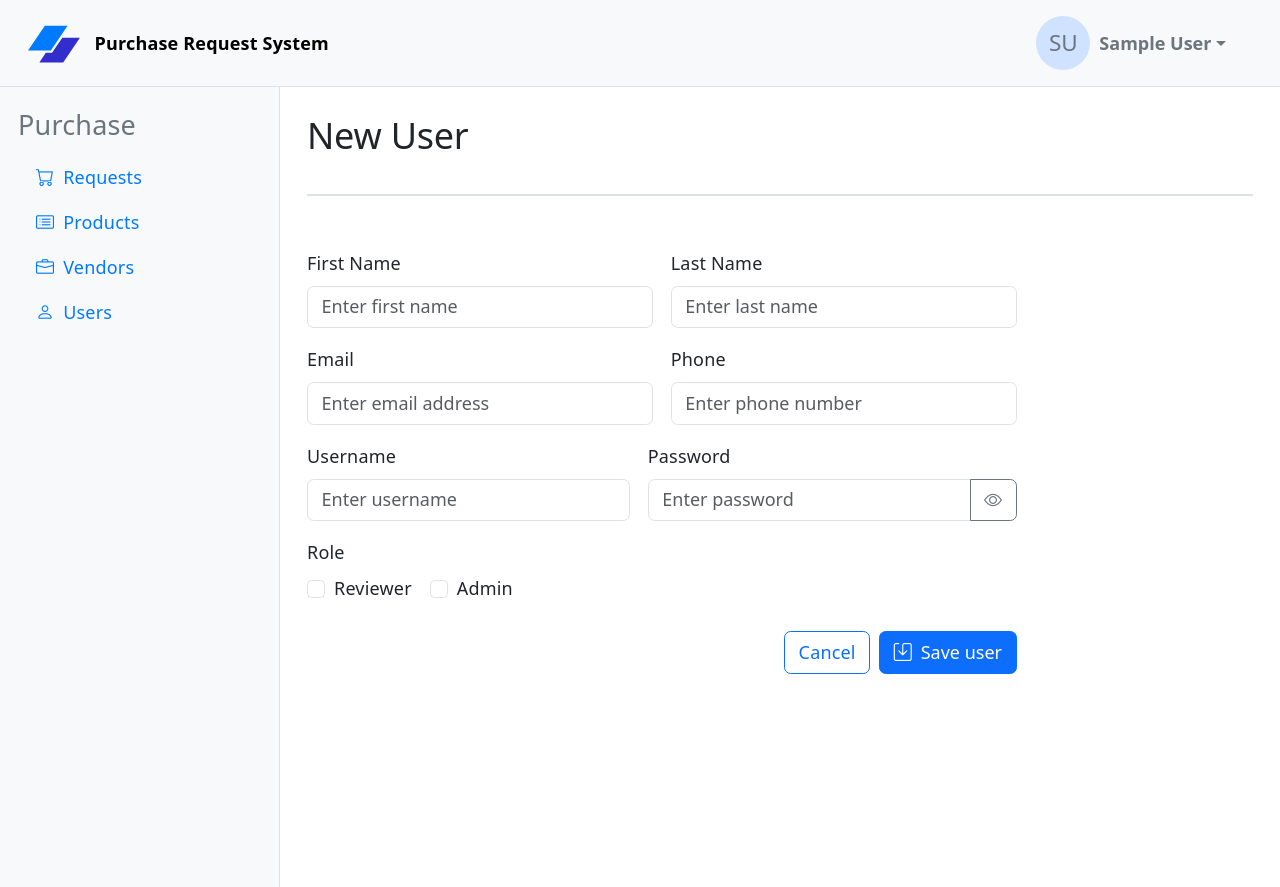
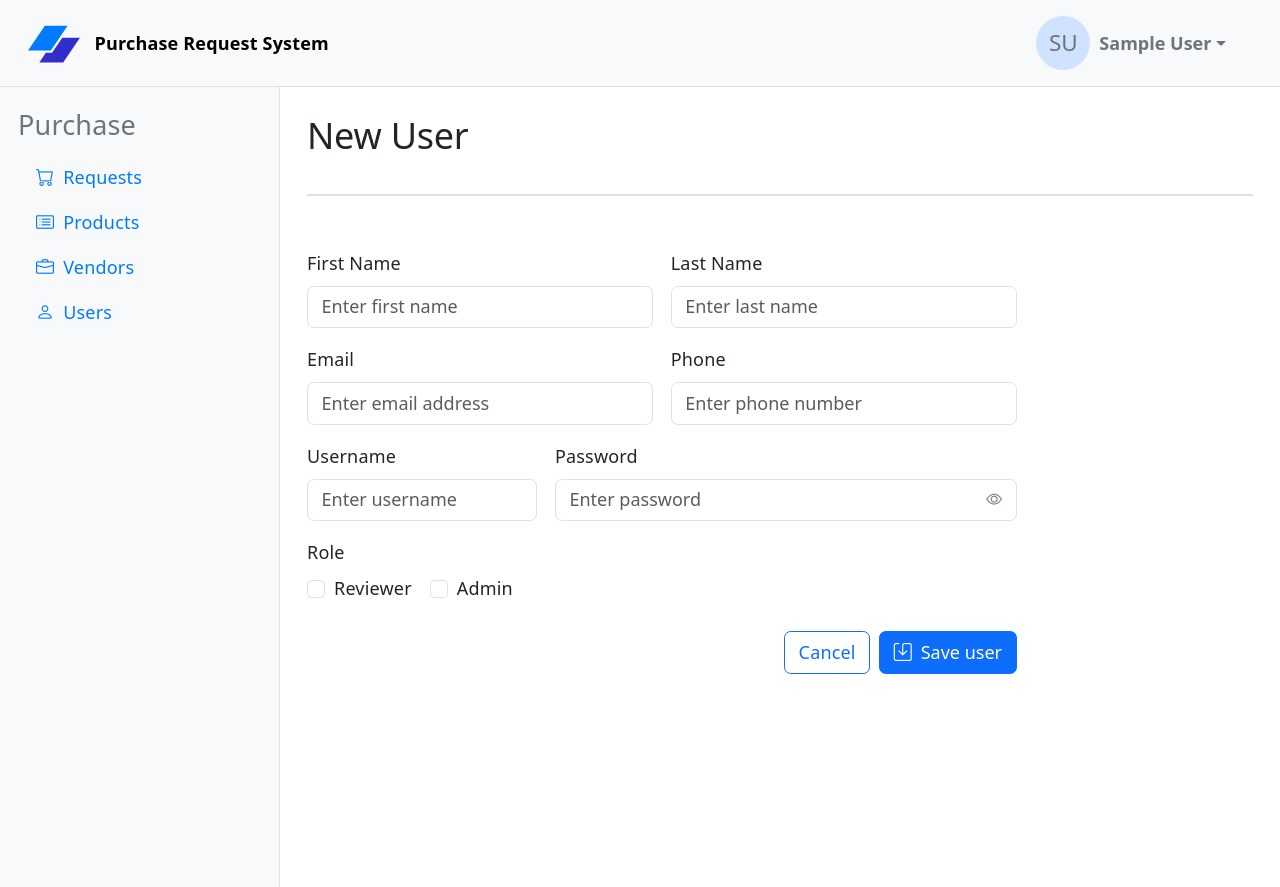
Before and after one commit to BcStadler/Prs.Web, a React (Vite) app: page /users/create in a window 1280 px wide. Built offline with nearby package versions, Linux system fonts and the light colour scheme; sample sign-in values are in the browser's storage.

Commit message:
style: improve password input styling and visibility toggle in UserForm component

```diff
--- a/src/users/UserForm.tsx
+++ b/src/users/UserForm.tsx
@@ -129,11 +129,11 @@ function UserForm() {
           />
           <div className="invalid-feedback">{errors?.username?.message}</div>
         </div>
-        <div className="flex-fill">
+        <div className="ms-auto" style={{ width: "580px", maxWidth: "100%" }}>
           <label htmlFor="password" className="form-label">
             Password
           </label>
-          <div className="input-group has-validation">
+          <div className="position-relative has-validation">
             <input
               id="password"
               type={isPasswordVisible ? "text" : "password"}
@@ -142,13 +142,14 @@ function UserForm() {
                 maxLength: { value: 60, message: "Password is too long" },
               })}
               placeholder="Enter password"
-              className={`form-control ${errors?.password && "is-invalid"}`}
+              className={`form-control pe-5 ${errors?.password && "is-invalid"}`}
             />
             <button
               type="button"
-              className="btn btn-outline-secondary"
+              className="btn btn-outline-secondary btn-sm icon-button-square position-absolute top-50 end-0 translate-middle-y me-1 border-0 shadow-none"
               onClick={() => setIsPasswordVisible((visible) => !visible)}
               aria-label={isPasswordVisible ? "Hide password" : "Show password"}
+              style={{ outline: "none", boxShadow: "none" }}
             >
               <i
                 className={`bi ${isPasswordVisible ? "bi-eye-slash" : "bi-eye"}`}
```
